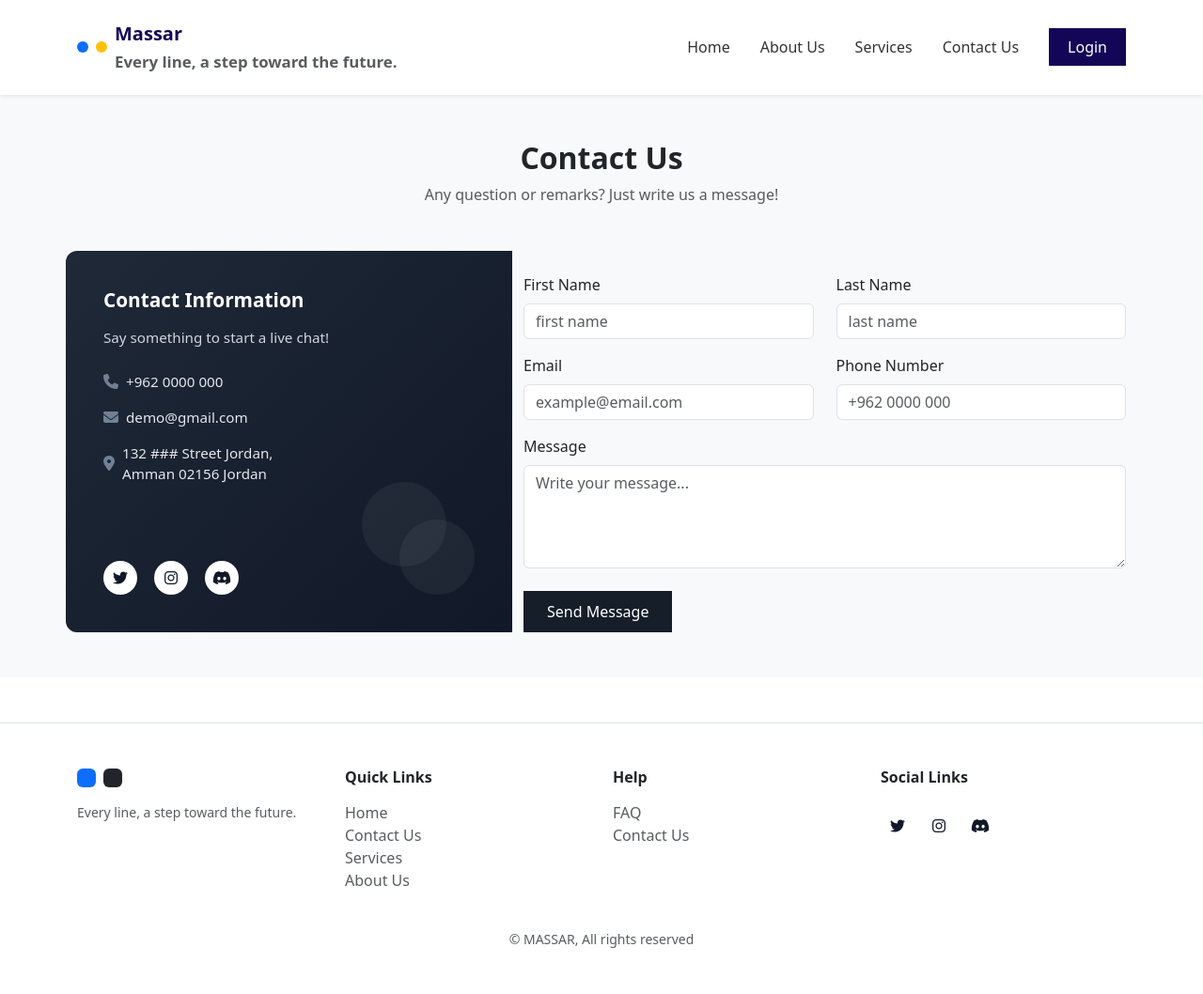
After one commit to raneem-asad2/massar, a Laravel app: page /contact in a window 1280 px wide. The commit adds this page. Shown: the whole page at 94% size. Run offline with Laravel 12, Linux system fonts and the light colour scheme; some libraries are stand-ins or nearby versions.

Commit message:
Contact us

```diff
--- /dev/null
+++ b/public/css/contact.css
@@ -0,0 +1,125 @@
+.contact-left {
+    background: linear-gradient(135deg, #1f2937, #111827);
+    color: #fff;
+    padding: 40px;
+    border-top-left-radius: 12px;
+    border-bottom-left-radius: 12px;
+    display: flex;
+    flex-direction: column;
+    justify-content: space-between;
+}
+
+.contact-left h5 {
+    font-size: 1.3rem;
+    color: #fff;
+}
+
+.contact-left p {
+    font-size: 0.95rem;
+    color: #d1d5db;
+    margin-bottom: 1.5rem;
+}
+
+.contact-left ul {
+    list-style: none;
+    padding: 0;
+    margin: 0;
+}
+
+.contact-left ul li {
+    margin-bottom: 15px;
+    font-size: 0.95rem;
+    display: flex;
+    align-items: center;
+    color: #e5e7eb;
+}
+
+.contact-left ul li i {
+    margin-right: 10px;
+    font-size: 1rem;
+    color: #718195;
+}
+
+.contact-left .social-icons a {
+    background-color: rgba(255, 255, 255, 0.1);
+    border-radius: 50%;
+    color: #ffffff;
+    width: 36px;
+    height: 36px;
+    display: inline-flex;
+    align-items: center;
+    justify-content: center;
+    margin-right: 10px;
+    transition: 0.3s ease;
+}
+
+.contact-left .social-icons a:hover {
+    background-color: #718195;
+    color: #1f2937;
+}
+
+.decorative-circles {
+    position: absolute;
+    bottom: 0;
+    right: 0;
+    width: 100px;
+    height: 100px;
+    pointer-events: none;
+    z-index: 0;
+}
+
+.circle {
+    border-radius: 50%;
+    position: absolute;
+    background: rgba(255, 255, 255, 0.05);
+}
+
+.circle.large {
+    width: 80px;
+    height: 80px;
+    right: 0;
+    bottom: 0;
+}
+
+.circle.small {
+    width: 90px;
+    height: 90px;
+    right: 30px;
+    bottom: 30px;
+}
+
+.contact-left .social-icons a {
+    background-color: #fff;
+    border-radius: 50%;
+    color: #111827;
+    width: 36px;
+    height: 36px;
+    display: inline-flex;
+    align-items: center;
+    justify-content: center;
+    font-size: 1rem;
+    transition: 0.3s ease;
+    text-decoration: none;
+}
+
+.contact-left .social-icons a:hover {
+    background-color: #718195;
+    color: #fff;
+}
+.btn-custom {
+    background-color: #161e29;
+    color: white;
+    padding: 10px 25px;
+    transition: 0.3s ease;
+    border: none;
+}
+
+.btn-custom:hover {
+    background-color: #737285;
+    color: black;
+}
+
+.radio-group {
+    display: flex;
+    gap: 1rem;
+}
--- a/public/css/footer.css
+++ b/public/css/footer.css
@@ -2,3 +2,21 @@
     color: #130657 !important; /* Your primary brand color */
     cursor: pointer;
 }
+.social-icons a {
+    background-color: #fff;
+    border-radius: 50%;
+    color: #111827;
+    width: 36px;
+    height: 36px;
+    display: inline-flex;
+    align-items: center;
+    justify-content: center;
+    font-size: 1rem;
+    transition: 0.3s ease;
+    text-decoration: none;
+}
+
+.social-icons a:hover {
+    background-color: #130657;
+    color: #fff;
+}
--- a/public/css/home.css
+++ b/public/css/home.css
@@ -47,5 +47,6 @@ p {
 }
 
 .services-btn:hover {
-    background-color: #393677;
+    background-color: #393847;
+    color: white;
 }
--- a/public/css/navbar.css
+++ b/public/css/navbar.css
@@ -26,7 +26,8 @@
 }
 
 .btn-login:hover {
-    background-color: #393677;
+    background-color: #393847;
+    color: white;
 }
 
 .navbar-toggler {
--- /dev/null
+++ b/resources/views/contact.blade.php
@@ -0,0 +1,105 @@
+@extends('layouts.app')
+
+@section('title', 'Contact Us')
+
+@section('content')
+<link rel="stylesheet" href="{{ asset('css/contact.css') }}">
+
+<section class="contact-section py-5 bg-light">
+  <div class="container">
+    <div class="text-center mb-5">
+      <h2 class="fw-bold ">Contact Us</h2>
+      <p class="text-muted">Any question or remarks? Just write us a message!</p>
+    </div>
+
+    <div class="row contact-container">
+    <!-- Left Side -->
+<div class="col-md-5 contact-left d-flex flex-column justify-content-between ">
+  <div>
+    <h5 class="fw-semibold mb-3">Contact Information</h5>
+    <p>Say something to start a live chat!</p>
+    <ul class="ps-0">
+      <li><i class="fas fa-phone me-2"></i> +962 0000 000</li>
+      <li><i class="fas fa-envelope me-2"></i> demo@gmail.com</li>
+      <li>
+        <i class="fas fa-map-marker-alt me-2"></i>
+        132 ### Street Jordan,<br>
+        Amman 02156 Jordan
+      </li>
+    </ul>
+  </div>
+
+  <div class="position-relative mt-4">
+    <div class="social-icons d-flex gap-2">
+      <a href="#"><i class="fab fa-twitter"></i></a>
+      <a href="#"><i class="fab fa-instagram"></i></a>
+      <a href="#"><i class="fab fa-discord"></i></a>
+    </div>
+
+    <!-- Decorative circles -->
+    <div class="decorative-circles">
+      <div class="circle large"></div>
+      <div class="circle small"></div>
+    </div>
+  </div>
+</div>
+
+
+      <!-- Right Side -->
+      <div class="col-md-7 contact-right mt-4">
+        <form action="" method="POST">
+          @csrf
+          <div class="row mb-3">
+            <div class="col">
+              <label class="form-label">First Name</label>
+              <input type="text" name="first_name" class="form-control" placeholder="first name" required>
+            </div>
+            <div class="col">
+              <label class="form-label">Last Name</label>
+              <input type="text" name="last_name" class="form-control" placeholder="last name" required>
+            </div>
+          </div>
+
+          <div class="row mb-3">
+            <div class="col">
+              <label class="form-label">Email</label>
+              <input type="email" name="email" class="form-control" placeholder="example@email.com" required>
+            </div>
+            <div class="col">
+              <label class="form-label">Phone Number</label>
+              <input type="tel" name="phone" class="form-control" placeholder="+962 0000 000">
+            </div>
+          </div>
+
+          {{-- <div class="mb-3">
+            <label class="form-label">Subject</label>
+            <div class="d-flex gap-3 flex-wrap">
+              <div class="form-check">
+                <input class="form-check-input" type="radio" name="subject" id="subject1" value="General Inquiry" required>
+                <label class="form-check-label" for="subject1">General Inquiry</label>
+              </div>
+              <div class="form-check">
+                <input class="form-check-input" type="radio" name="subject" id="subject2" value="Support">
+                <label class="form-check-label" for="subject2">Support</label>
+              </div>
+              <div class="form-check">
+                <input class="form-check-input" type="radio" name="subject" id="subject3" value="Feedback">
+                <label class="form-check-label" for="subject3">Feedback</label>
+              </div>
+            </div>
+          </div> --}}
+
+          <div class="mb-4">
+            <label class="form-label">Message</label>
+            <textarea name="message" class="form-control" rows="4" placeholder="Write your message..." required></textarea>
+          </div>
+
+          <button type="submit" class=" btn-custom">Send Message</button>
+        </form>
+      </div>
+    </div>
+  </div>
+</section>
+
+<script src="https://cdn.jsdelivr.net/npm/bootstrap@5.3.2/dist/js/bootstrap.bundle.min.js"></script>
+@endsection
--- a/resources/views/footer.blade.php
+++ b/resources/views/footer.blade.php
@@ -37,17 +37,12 @@
       <!-- Social Links -->
      <div class="col-md-3">
   <h6 class="fw-bold text-dark mb-3">Social Links</h6>
-  <div class="d-flex gap-3 justify-content-center justify-content-md-start fs-4">
-    <a href="#" aria-label="Chat" class="text-muted hover-primary">
-      <i class="bi bi-chat-dots"></i>
-    </a>
-    <a href="#" aria-label="X" class="text-muted hover-primary">
-      <i class="bi bi-x-circle"></i>
-    </a>
-    <a href="#" aria-label="LinkedIn" class="text-muted hover-primary">
-      <i class="bi bi-linkedin"></i>
-    </a>
-  </div>
+  <div class="position-relative mt-4">
+    <div class="social-icons d-flex gap-2">
+      <a href="#"><i class="fab fa-twitter"></i></a>
+      <a href="#"><i class="fab fa-instagram"></i></a>
+      <a href="#"><i class="fab fa-discord"></i></a>
+    </div>
 </div>
 
 
--- a/resources/views/navbar.blade.php
+++ b/resources/views/navbar.blade.php
@@ -27,7 +27,7 @@
                     <li class="nav-item"><a class="nav-link px-3" href="/">Home</a></li>
                     <li class="nav-item"><a class="nav-link px-3" href="/">About Us</a></li>
                     <li class="nav-item"><a class="nav-link px-3" href="/">Services</a></li>
-                    <li class="nav-item"><a class="nav-link px-3" href="/">Contact Us</a></li>
+                    <li class="nav-item"><a class="nav-link px-3" href="{{route('contact')}}">Contact Us</a></li>
                 </ul>
                 <a href="/" class="btn-login ms-lg-3 mt-2 mt-lg-0">Login</a>
             </div>
--- a/routes/web.php
+++ b/routes/web.php
@@ -16,9 +16,9 @@ Route::get('/services', function () {
     return view('services');
 });
 
-Route::get('/contact', function () {
-    return view('contact');
-});
+Route::view('/contact', 'contact')->name('contact');
+
+
 
 Route::get('/dashboard', function () {
     return view('dashboard');
```
